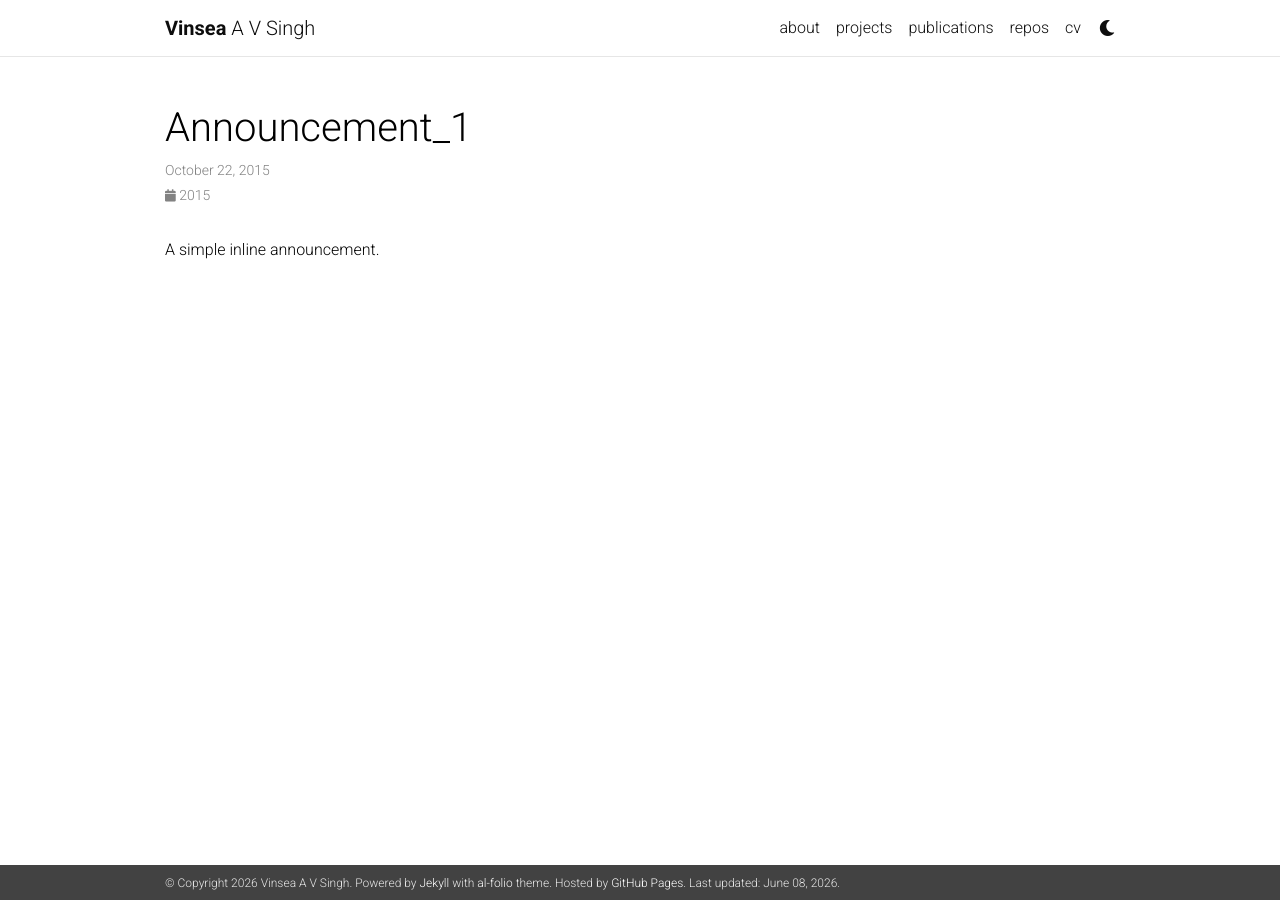
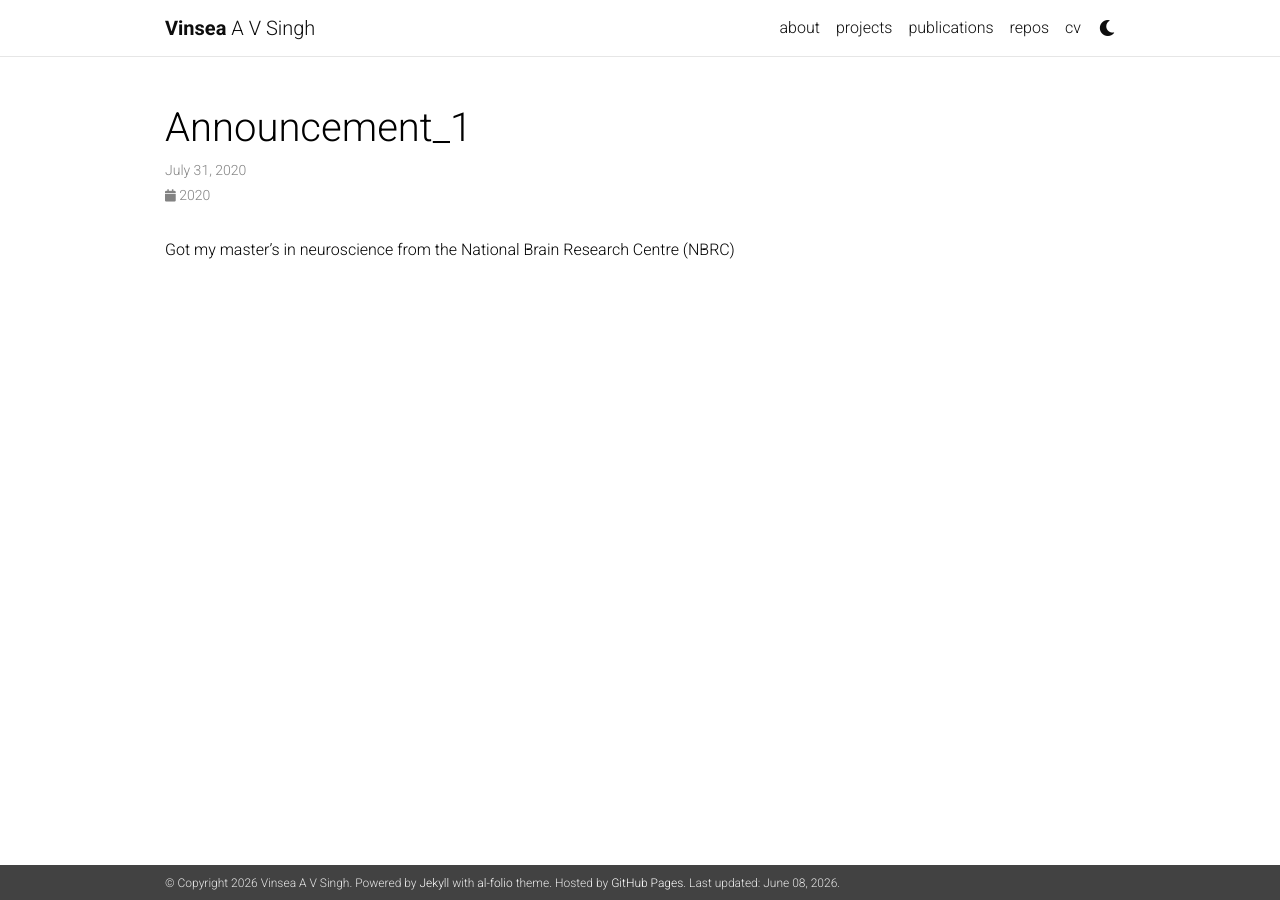
Before and after one commit to VinseaSingh/vinseasingh.github.io, a Jekyll site: the page built from _news/announcement_1.md, in a window 1280 px wide. Built offline with Jekyll 4.4.1, drawn with Linux system fonts in a browser that asks for light colours; comment, search, counter and statistics services are not loaded; a style sheet for code colours, icons or effects is not loaded.

Commit message:
Update announcement_1.md

```diff
--- a/_news/announcement_1.md
+++ b/_news/announcement_1.md
@@ -1,7 +1,7 @@
 ---
 layout: post
-date: 2015-10-22 15:59:00-0400
+date: 2020-07-31 15:59:00-0400
 inline: true
 ---
 
-A simple inline announcement.
+Got my master's in neuroscience from the National Brain Research Centre (NBRC)
```
